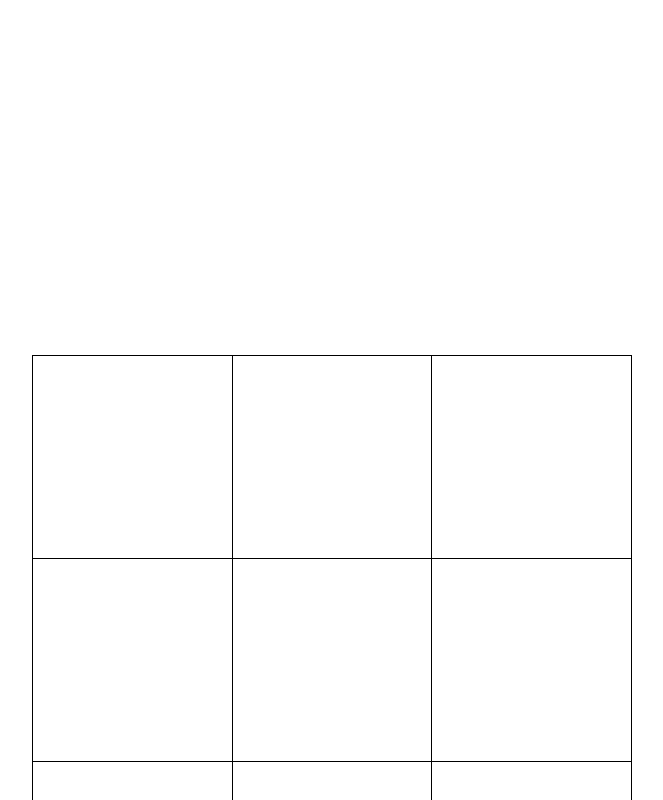
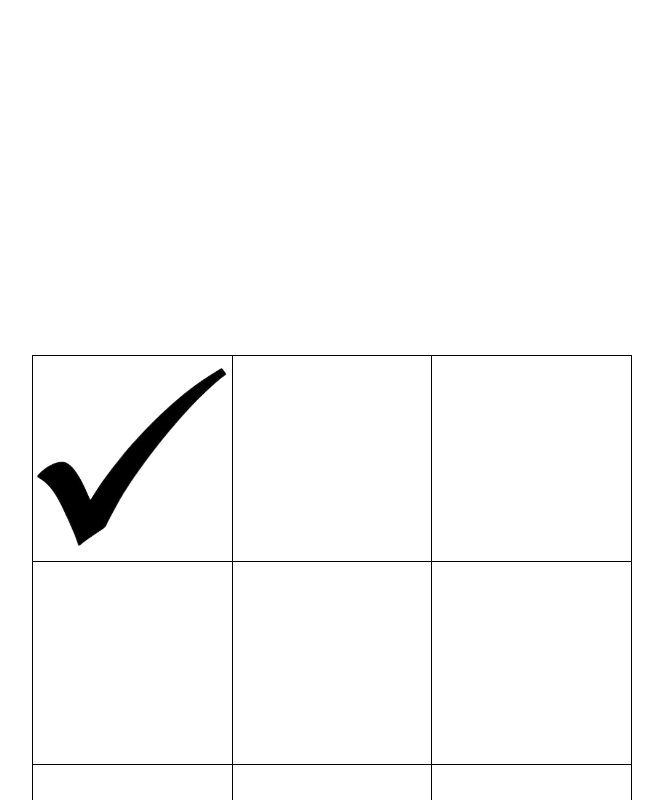
Before and after one commit to Piterprot/TrisJS, a plain HTML site: page index.html in a window 1280 px wide. Both pictures are taken after a click on the element 440 px from the left and 457 px from the top of the page. Shown: the top 800 px of the page, without its empty margins (308-971 px from the left). Drawn offline with Linux system fonts and the light colour scheme.

Commit message:
Aggiunta logica immagini

```diff
--- a/script.js
+++ b/script.js
@@ -1,3 +1,6 @@
+let turno = false;
+
+
 function CreoTabella(){
     let table = document.createElement("table");
     table.style.borderCollapse = "collapse";
@@ -7,7 +10,7 @@ function CreoTabella(){
       for (let j = 0; j < 3; j++) {
         let cell = document.createElement("td");
         cell.id = `cell-${i+1}-${j+1}`;
-        cell.addEventListener("click", handleCellClick); // Add this line
+        cell.addEventListener("click", handleCellClick);
         row.appendChild(cell);
       }
       tbody.appendChild(row);
@@ -19,4 +22,21 @@ function CreoTabella(){
 
 function handleCellClick(event) {
   //console.log(`Hai cliccato sulla cella ${event.target.id}`);
+  const cell = event.target;
+
+  if(turno == false){
+    const imgV = document.createElement('img');
+    imgV.src = 'V.png';
+    imgV.style.width = '100%';
+    imgV.style.height = 'auto';
+    cell.appendChild(imgV);
+    turno = true;
+  }else{
+    const imgX = document.createElement('img');
+    imgX.src = 'X.png';
+    imgX.style.width = '100%';
+    imgX.style.height = 'auto';
+    cell.appendChild(imgX);
+    turno = false;
+  }
 }
```
Also changed, not shown: index.html (+1 -0 lines), V.png (added), X.png (added).
